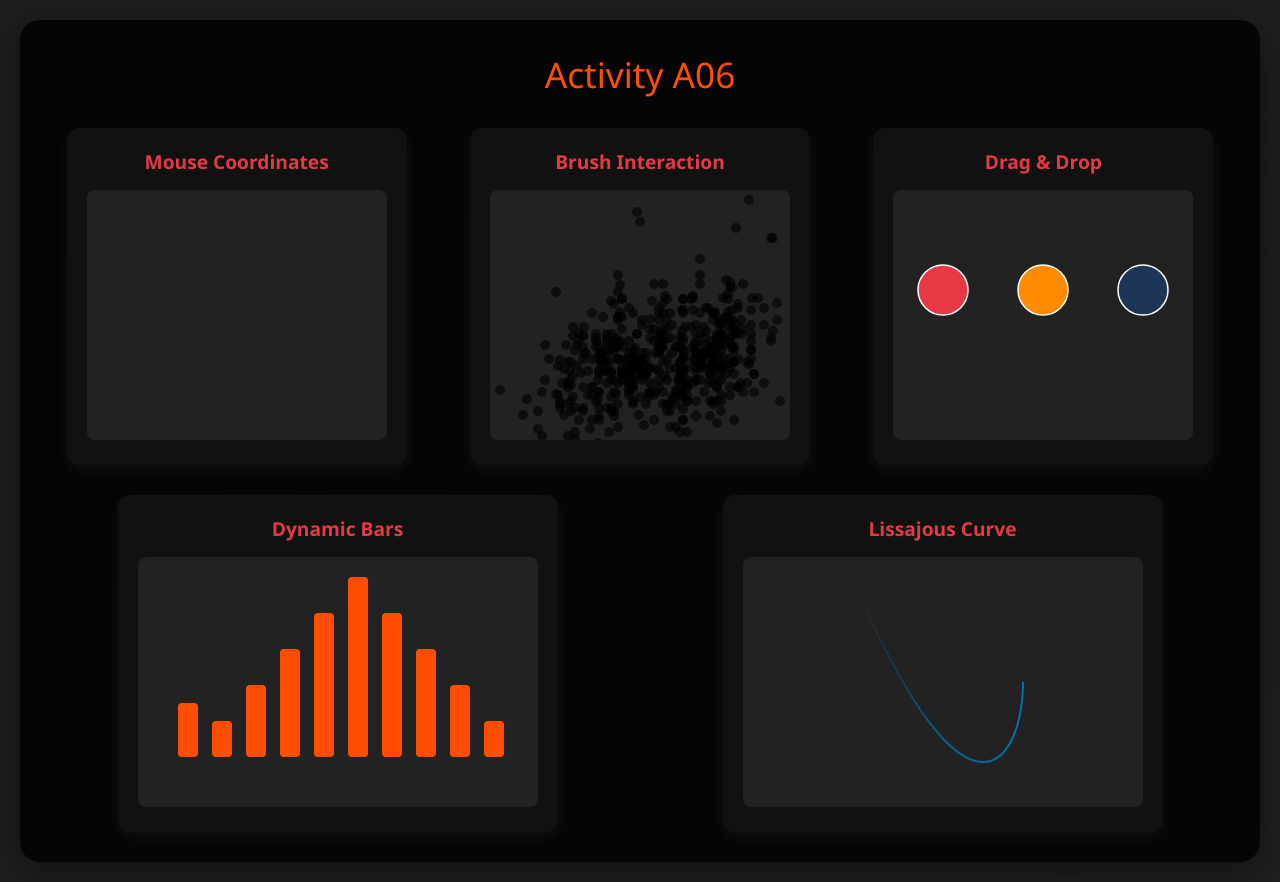
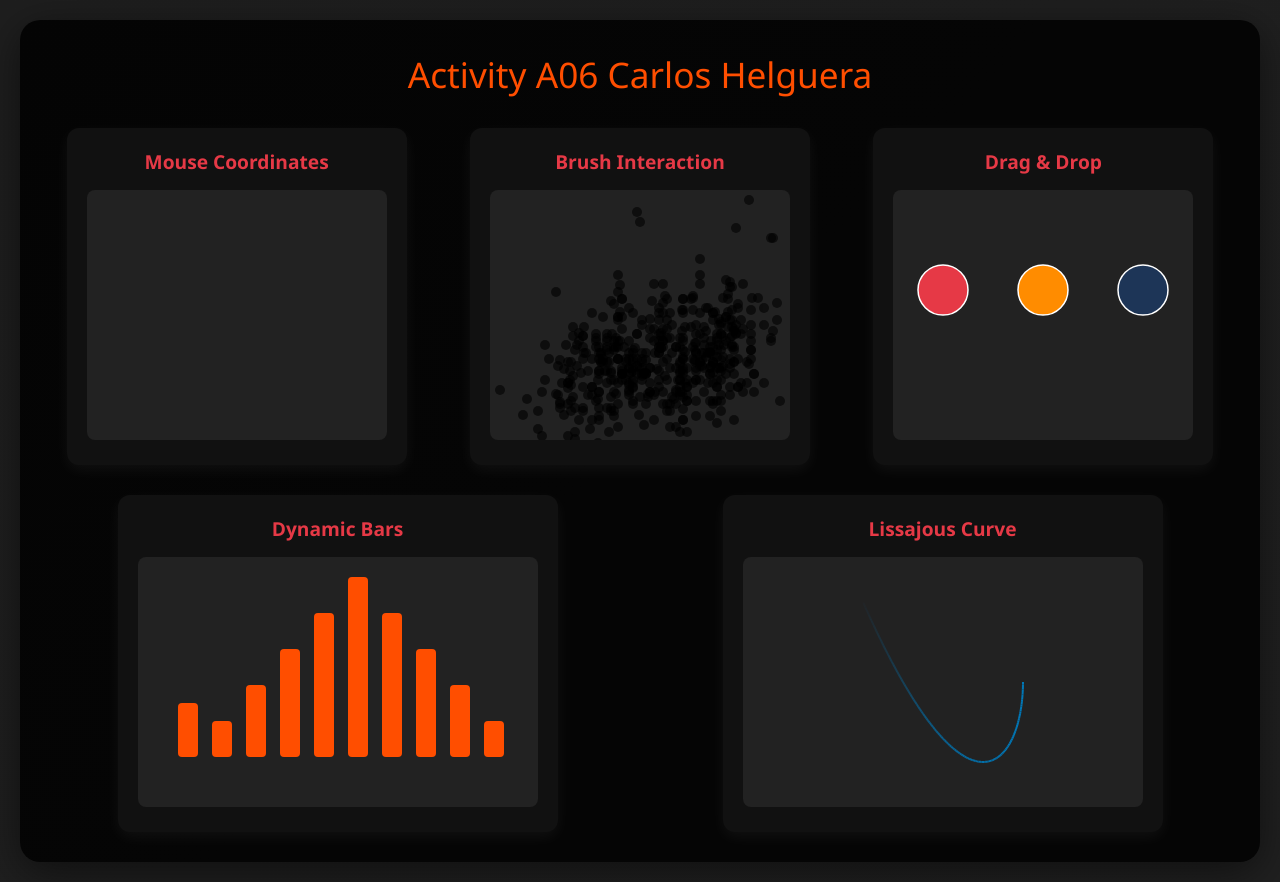
Before and after one commit to DeathSpain7/Activity-A06, a plain HTML site: page indexds7.html in a window 1280 px wide. Drawn offline with nearby package versions, Linux system fonts and the light colour scheme.

Commit message:
Update indexds7.html

```diff
--- a/indexds7.html
+++ b/indexds7.html
@@ -77,7 +77,7 @@
 <body>
   <div class="dashboard">
     <div class="header">
-      <h1>Activity A06</h1>
+      <h1>Activity A06 Carlos Helguera</h1>
     </div>
 
     <div class="charts-grid">
```
